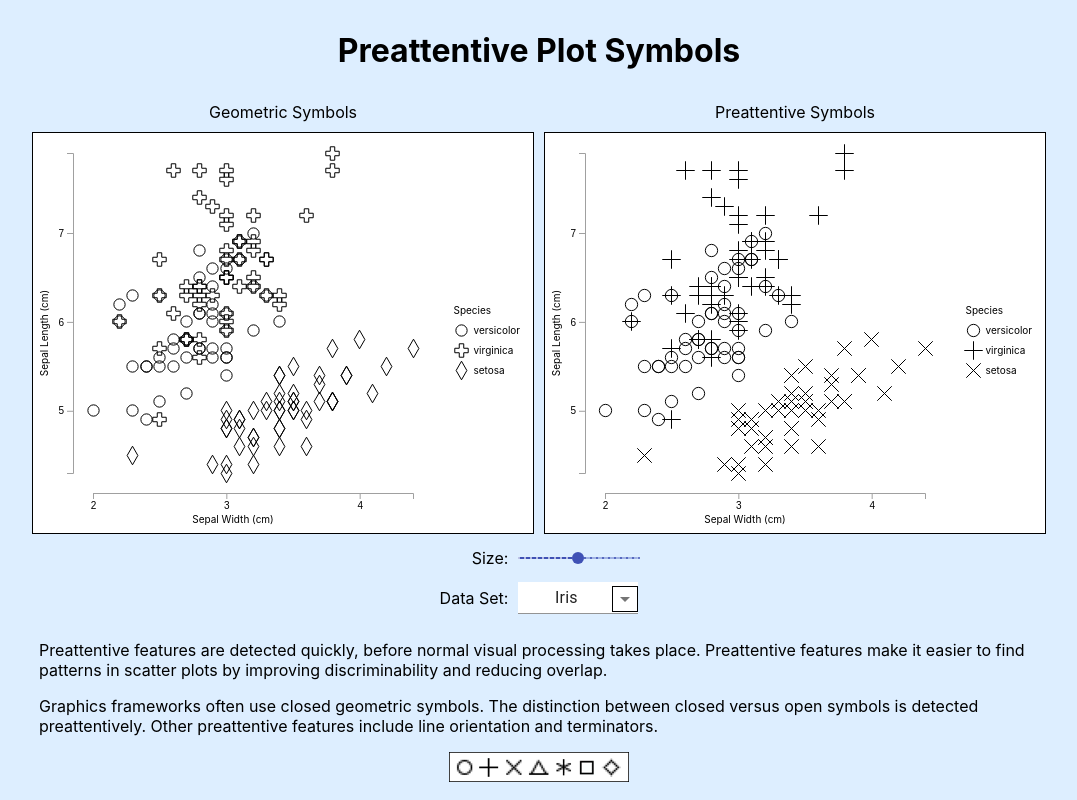
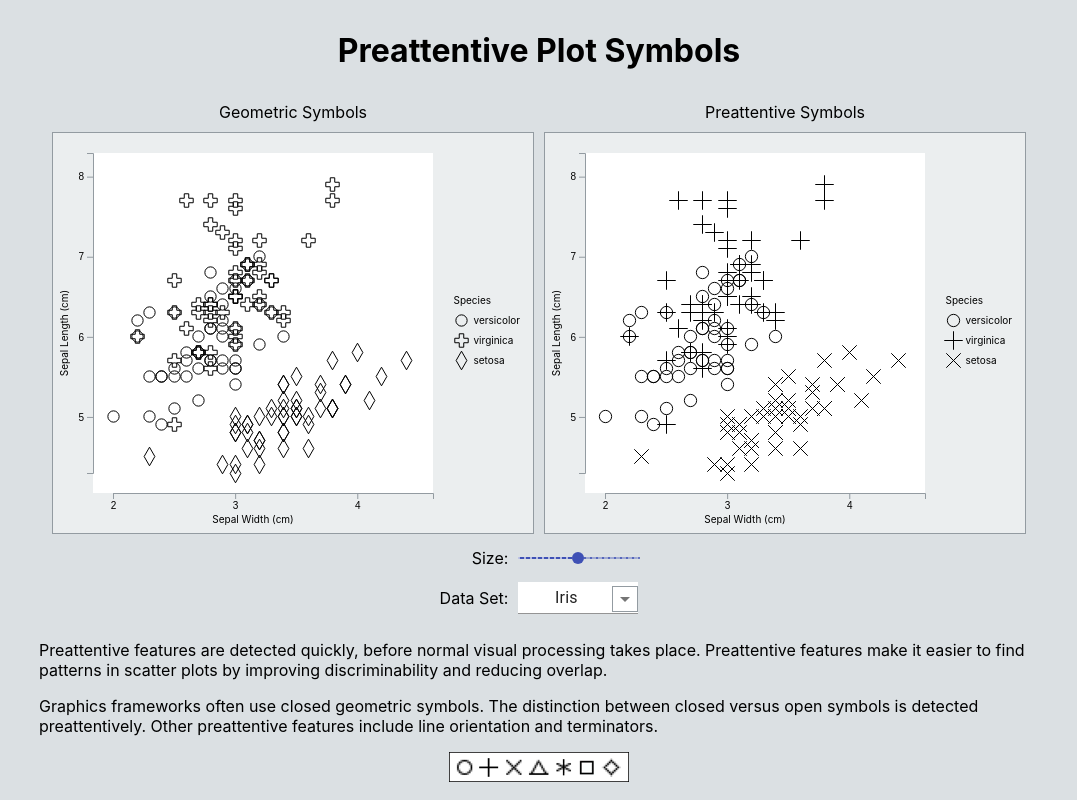
Before and after one commit to hemanrobinson/good-plot-symbols, a React (Create React App) app: page / in a window 1280 px wide. Shown: the top 800 px of the page, without its empty margins (101-1178 px from the left). Built offline with nearby package versions, Linux system fonts and the light colour scheme.

Commit message:
color theme

```diff
--- a/src/Plot.css
+++ b/src/Plot.css
@@ -1,6 +1,6 @@
 /* SVG element. */
 svg {
-    border: 1px solid black;
+    border: 1px solid #939ba1;
     background-color: #ffffff;
     font-size: 10px;
 }
@@ -8,5 +8,5 @@ svg {
 /* Axis */
 .axis path,
 .axis line {
-    stroke: #a0a0a0;
+    stroke: #939ba1;
 }
--- a/src/Plot.js
+++ b/src/Plot.js
@@ -13,13 +13,14 @@ import './Plot.css';
 const Plot = ( props ) => {
 
     // Create reference and scales.
-    const padding = 20, marginAxis = 40, marginLegend = 100, height = 400, width = 400;
+    const padding = 20, marginAxis = 40, marginLegend = 80, height = 400, width = 400;
     let ref = useRef(),
         { symbolSet, dataSet, size } = props,
         data = Data.getValues( dataSet ),
         scale = ( dataSet === "Business" ) ? d3.scaleLog : d3.scaleLinear,
-        xScale = scale().domain([ d3.min( data, d => d[ 2 ]), d3.max( data, d => d[ 2 ])]).range([ marginAxis + padding, width - padding ]),
-        yScale = scale().domain([ d3.min( data, d => d[ 1 ]), d3.max( data, d => d[ 1 ])]).range([ height - marginAxis - padding, padding ]);
+        margin = ( dataSet === "Business" ) ? 1.2 : 1.05,
+        xScale = scale().domain([ d3.min( data, d => d[ 2 ]), margin * d3.max( data, d => d[ 2 ])]).range([ marginAxis + padding, width - padding ]),
+        yScale = scale().domain([ d3.min( data, d => d[ 1 ]), margin * d3.max( data, d => d[ 1 ])]).range([ height - marginAxis - padding, padding ]);
 
     // Set hook to draw on mounting.
     useEffect(() => {
@@ -48,10 +49,37 @@ const Plot = ( props ) => {
 Plot.draw = ( width, height, marginAxis, marginLegend, padding, ref, xScale, yScale, symbolSet, dataSet, size ) => {
 
     // Initialization.
-    const svg = d3.select( ref.current );
+    const svg = d3.select( ref.current ),
+        colorLight = "#ebeeef";
     let data = Data.getValues( dataSet ),
         columnNames = Data.getColumnNames( dataSet );
     svg.selectAll( "*" ).remove();
+
+    // Clear the margins.
+    svg.append( "rect" )
+        .attr( "x", 0 )
+        .attr( "y", 0 )
+        .attr( "width", width + marginLegend )
+        .attr( "height", padding )
+        .style( "fill", colorLight );
+    svg.append( "rect" )
+        .attr( "x", width - padding )
+        .attr( "y", 0 )
+        .attr( "width", marginLegend + padding )
+        .attr( "height", height )
+        .style( "fill", colorLight );
+    svg.append( "rect" )
+        .attr( "x", 0 )
+        .attr( "y", height - marginAxis )
+        .attr( "width", width )
+        .attr( "height", marginAxis )
+        .style( "fill", colorLight );
+    svg.append( "rect" )
+        .attr( "x", 0 )
+        .attr( "y", 0 )
+        .attr( "width", marginAxis )
+        .attr( "height", height )
+        .style( "fill", colorLight );
 
     // Choose the symbol scale.
     let symbols = ( symbolSet === "geometric" ) ? d3.symbols : Symbols.symbols,
@@ -91,8 +119,8 @@ Plot.draw = ( width, height, marginAxis, marginLegend, padding, ref, xScale, ySc
     // Draw the legend.
     const domain = symbolScale.domain(),
         d = 20;
-    let x = width + marginAxis + 0.5,
-        y = Math.floor(( height + marginAxis - d - d * domain.length ) / 2 ) + 0.5;
+    let x = width + d + 0.5,
+        y = Math.floor(( height - d * domain.length ) / 2 ) + 0.5;
     svg.append( "text" )
         .attr( "x", x - d )
         .attr( "y", y )
--- a/src/index.css
+++ b/src/index.css
@@ -1,7 +1,7 @@
 /* Body */
 body {
     margin: 10px;
-    background: #ddeeff;
+    background: #dbe0e3;
     font-family: -apple-system, BlinkMacSystemFont, 'Segoe UI', 'Roboto', 'Oxygen', 'Ubuntu', 'Cantarell', 'Fira Sans', 'Droid Sans', 'Helvetica Neue', sans-serif;
     -webkit-font-smoothing: antialiased;
     -moz-osx-font-smoothing: grayscale;
```
